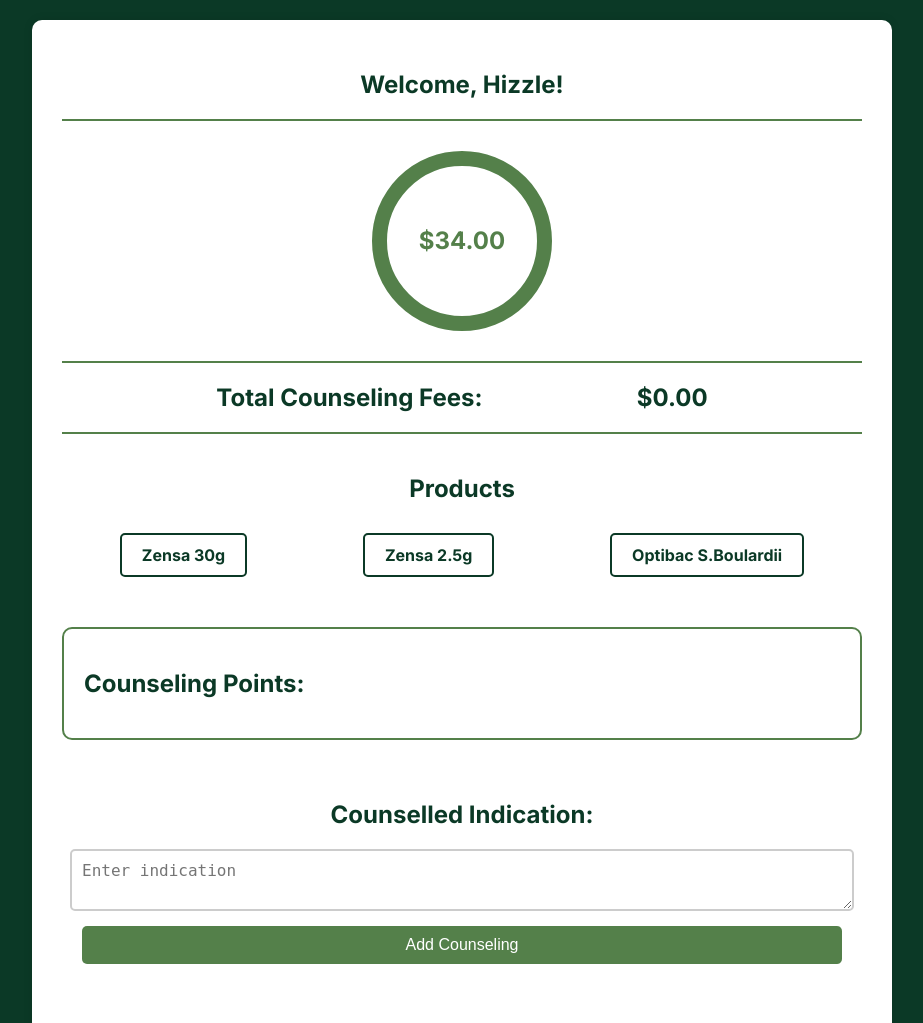
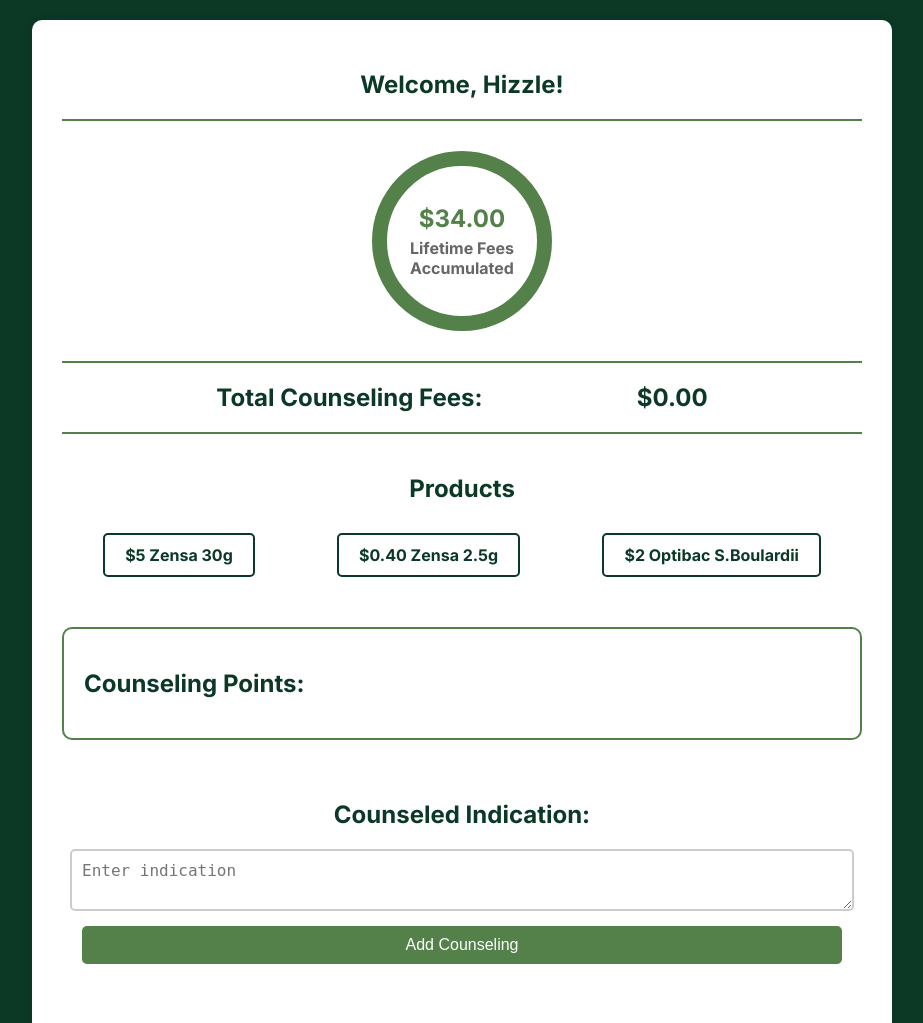
Before and after one commit to hlalani2/pharmacy_project, a Flask app: page /dashboard in a window 1280 px wide. Shown: the part 64-1087 px from the top of the page, without its empty margins (178-1101 px from the left). Run offline with Flask 3, Linux system fonts and the light colour scheme; a user stored in the database is signed in; data comes from the database, SQL or seed files in the repository.

Commit message:
added circle description and prices to the products

```diff
--- a/static/dashboard_styles.css
+++ b/static/dashboard_styles.css
@@ -7,6 +7,7 @@ body {
     min-height: 100vh;
     color: white;
 }
+
 .navbar {
     display: flex;
     justify-content: space-between;
@@ -18,6 +19,7 @@ body {
     background-color: white;
     color: black;
 }
+
 .navbar a {
     text-decoration: none;
     margin: 0 10px;
@@ -26,23 +28,28 @@ body {
     text-transform: uppercase;
     transition: background-color 0.3s ease;
 }
+
 .navbar a:hover {
     background-color: #54804a;
     color: white;
 }
+
 .navbar a.active {
     background-color: #54804a;
     color: white;
 }
+
 .navbar .logout-button {
     border: 2px solid #0b3926;
     border-radius: 5px;
     color: black;
 }
+
 .navbar .logout-button:hover {
     background-color: #0b3926;
     color: white;
 }
+
 .container {
     text-align: center;
     background-color: #ffffff;
@@ -54,13 +61,16 @@ body {
     margin: 20px auto;
     color: black;
 }
+
 .section {
     margin-bottom: 40px;
 }
+
 .section h2 {
     margin-bottom: 20px;
     color: #0b3926;
 }
+
 .wheel-container {
     display: flex;
     justify-content: center;
@@ -68,32 +78,51 @@ body {
     height: 200px;
     margin: 20px 0;
 }
+
 .wheel {
     border: 15px solid #54804a; /* Increased thickness */
     border-radius: 50%;
     height: 150px;
     width: 150px;
     display: flex;
+    flex-direction: column; /* Added for vertical alignment */
     justify-content: center;
     align-items: center;
     font-size: 24px;
     font-weight: bold;
     color: #54804a;
     transition: transform 0.5s ease-in-out;
+    text-align: center; /* Center the text horizontally */
 }
+
+.wheel span {
+    font-size: 24px;
+    font-weight: bold;
+    margin-bottom: 5px;
+}
+
+.wheel p {
+    margin: 0;
+    font-size: 16px;
+    color: #666; /* Slightly darker gray for contrast */
+}
+
 .added-fee {
     animation: grow 0.5s ease-in-out forwards;
 }
+
 @keyframes grow {
     0% { transform: scale(1); }
     50% { transform: scale(1.2); }
     100% { transform: scale(1); }
 }
+
 .product-list {
     display: flex;
     justify-content: space-around;
     flex-wrap: wrap;
 }
+
 .product-item {
     cursor: pointer;
     color: #0b3926;
@@ -104,14 +133,17 @@ body {
     border-radius: 5px;
     transition: background-color 0.3s, color 0.3s;
 }
+
 .product-item.selected {
     background-color: #0b3926;
     color: white;
 }
+
 .product-item:hover {
     background-color: #0b3926;
     color: white;
 }
+
 .counseling-points {
     text-align: left;
     margin: 20px 0;
@@ -119,13 +151,16 @@ body {
     border: 2px solid #54804a;
     border-radius: 10px;
 }
+
 .counseling-points ul {
     list-style-type: none;
     padding: 0;
 }
+
 .counseling-points li {
     margin-bottom: 10px;
 }
+
 form {
     display: flex;
     flex-direction: column;
@@ -133,11 +168,13 @@ form {
     padding: 20px;
     border-radius: 10px;
 }
+
 form label {
     font-weight: bold;
     margin-bottom: 5px;
     color: #54804a;
 }
+
 form input, form textarea {
     margin-bottom: 15px;
     padding: 10px;
@@ -146,6 +183,7 @@ form input, form textarea {
     border-radius: 5px;
     width: 100%;
 }
+
 form button {
     padding: 10px;
     font-size: 16px;
@@ -157,36 +195,44 @@ form button {
     width: 100%;
     transition: background-color 0.3s ease;
 }
+
 form button:hover {
     background-color: #0b3926;
 }
+
 .table-container {
     overflow-x: auto;
 }
+
 table {
     margin: 20px auto;
     border-collapse: collapse;
     width: 100%;
 }
+
 th, td {
     padding: 10px;
     text-align: center;
     border-bottom: 1px solid #ddd;
 }
+
 .delete-button {
     background-color: #f44336;
     color: white;
     cursor: pointer;
 }
+
 .delete-button:hover {
     background-color: #da190b;
 }
+
 .line {
     width: 100%;
     height: 2px;
     background-color: #54804a;
     margin: 20px 0;
 }
+
 @media (max-width: 600px) {
     .navbar {
         flex-direction: column;
@@ -196,6 +242,7 @@ th, td {
         margin: 5px 0;
     }
 }
+
 .confetti {
     position: fixed;
     top: 0;
--- a/templates/dashboard.html
+++ b/templates/dashboard.html
@@ -32,7 +32,10 @@
             <h2>Welcome, {{ current_user.full_name }}!</h2>
             <div class="line"></div>
             <div class="wheel-container">
-                <div id="wheel" class="wheel">${{ '%.2f' | format(current_user.wheel_total) }}</div>
+                <div id="wheel" class="wheel">
+                    <span>${{ '%.2f' | format(current_user.wheel_total) }}</span>
+                    <p>Lifetime Fees Accumulated</p> <!-- Added text -->
+                </div>
             </div>
             <div class="line"></div>
             <h2 style="display: flex; justify-content: space-evenly;">
@@ -45,9 +48,9 @@
         <div class="section">
             <h2>Products</h2>
             <div class="product-list">
-                <div class="product-item" data-product="Zensa 30g">Zensa 30g</div>
-                <div class="product-item" data-product="Zensa 2.5g">Zensa 2.5g</div>
-                <div class="product-item" data-product="Optibac S.Boulardii">Optibac S.Boulardii</div>
+                <div class="product-item" data-product="Zensa 30g">$5 Zensa 30g</div>
+                <div class="product-item" data-product="Zensa 2.5g">$0.40 Zensa 2.5g</div>
+                <div class="product-item" data-product="Optibac S.Boulardii">$2 Optibac S.Boulardii</div>
             </div>
         </div>
 
@@ -63,9 +66,9 @@
                 <input type="hidden" name="product" id="product">
                 <input type="hidden" name="fee" id="fee">
                 <h2>
-                    <label style="color: #0b3926" for="indication">Counselled Indication:</label>
+                    <label style="color: #0b3926" for="indication">Counseled Indication:</label>
                 </h2>
-                <textarea name="indication" id="indication" placeholder="Enter indication" required aria-label="Counselled Indication"></textarea>
+                <textarea name="indication" id="indication" placeholder="Enter indication" required aria-label="Counseled Indication"></textarea>
                 <button type="submit">Add Counseling</button>
             </form>
         </div>
@@ -143,8 +146,6 @@
             return Math.random() * 500 - 100; // Movement range from -100vw to 100vw
         }
 
-
-
         function setFee() {
             const feeInput = document.getElementById('fee');
             const productInput = document.getElementById('product');
```
